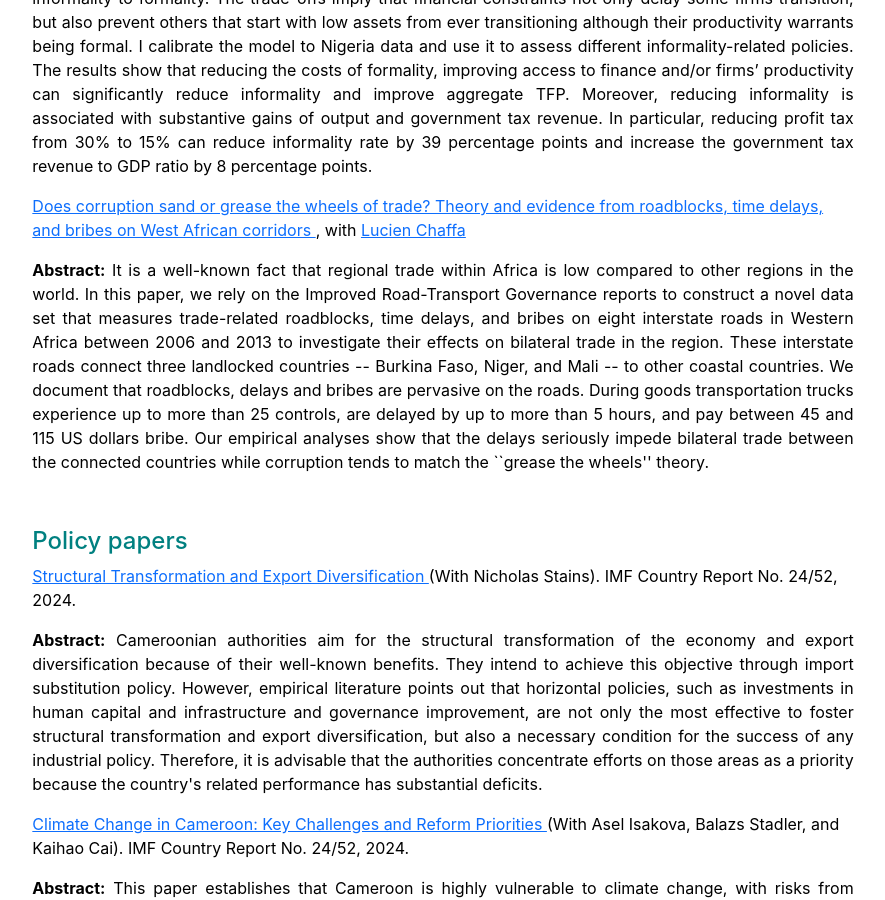
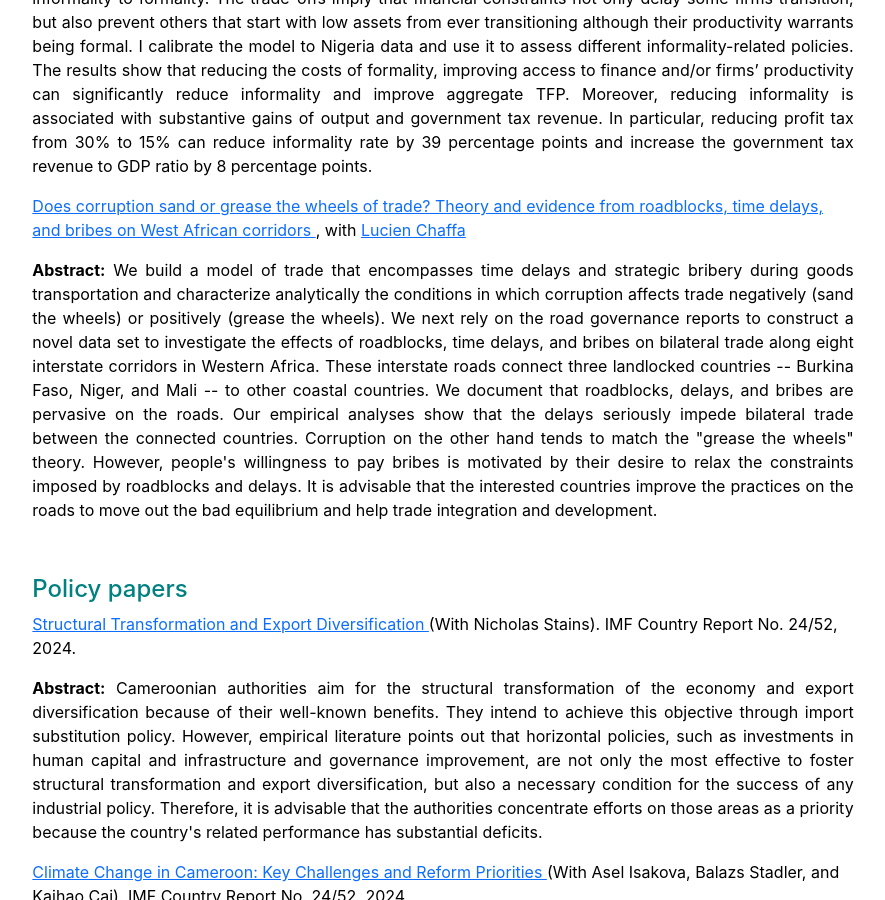
Before and after one commit to Idossou-Marius-Adom/idossou-marius-adom.github.io, a Jekyll site: the page built from Research.md, in a window 1280 px wide and 900 px high, scrolled down 1941 px. Shown: the whole window, without its empty margins (197-1082 px from the left). Built offline with Jekyll 4.4.1, drawn with Linux system fonts in a browser that asks for light colours.

Commit message:
Update Research.html

```diff
--- a/_layouts/Research.html
+++ b/_layouts/Research.html
@@ -113,13 +113,18 @@ layout: default
            <p> <a href="https://1drv.ms/b/s!Ajy85haoJUVfjJgcj_6AFaKjyM90bg?e=AcmFE4"> Does corruption sand or grease the wheels of trade? Theory and evidence from roadblocks, time delays, and bribes on West African corridors </a>, with
               <a href="https://lucienchaffa.github.io/"> Lucien Chaffa </a> </p>
 
-             <p align="justify"> <b>Abstract:</b> It is a well-known fact that regional trade within Africa is low compared to other regions in the world.
-                In this paper, we rely on the Improved Road-Transport Governance reports to construct a novel data set that measures trade-related roadblocks,
-                time delays, and bribes on eight interstate roads in Western Africa between 2006 and 2013 to investigate their effects on bilateral trade in the
-                region. These interstate roads connect three landlocked countries -- Burkina Faso, Niger, and Mali -- to other coastal countries. We document that
-                roadblocks, delays and bribes are pervasive on the roads. During goods transportation trucks experience up to more than 25 controls, are delayed
-                by up to more than 5 hours, and pay between 45 and 115 US dollars bribe. Our empirical analyses show that the delays seriously impede bilateral
-                trade between the connected countries while corruption tends to match the ``grease the wheels'' theory.</p>
+             <p align="justify"> <b>Abstract:</b> We build a model of trade that encompasses time delays and strategic
+                bribery during goods transportation and characterize analytically the conditions in which corruption
+                affects trade negatively (sand the wheels) or positively (grease the wheels). We next rely on the road
+                governance reports to construct a novel data set to investigate the effects of roadblocks, time delays,
+                and bribes on bilateral trade along eight interstate corridors in Western Africa. These interstate roads
+                connect three landlocked countries -- Burkina Faso, Niger, and Mali -- to other coastal countries. We
+                document that roadblocks, delays, and bribes are pervasive on the roads. Our empirical analyses show that the
+                delays seriously impede bilateral trade between the connected countries. Corruption on the other hand tends
+                to match the "grease the wheels" theory. However, people's willingness to pay bribes is motivated by their
+                desire to relax the constraints imposed by roadblocks and delays. It is advisable that the interested
+                countries improve the practices on the roads to move out the bad equilibrium and help trade integration
+                and development.</p>
 
 
 
```
